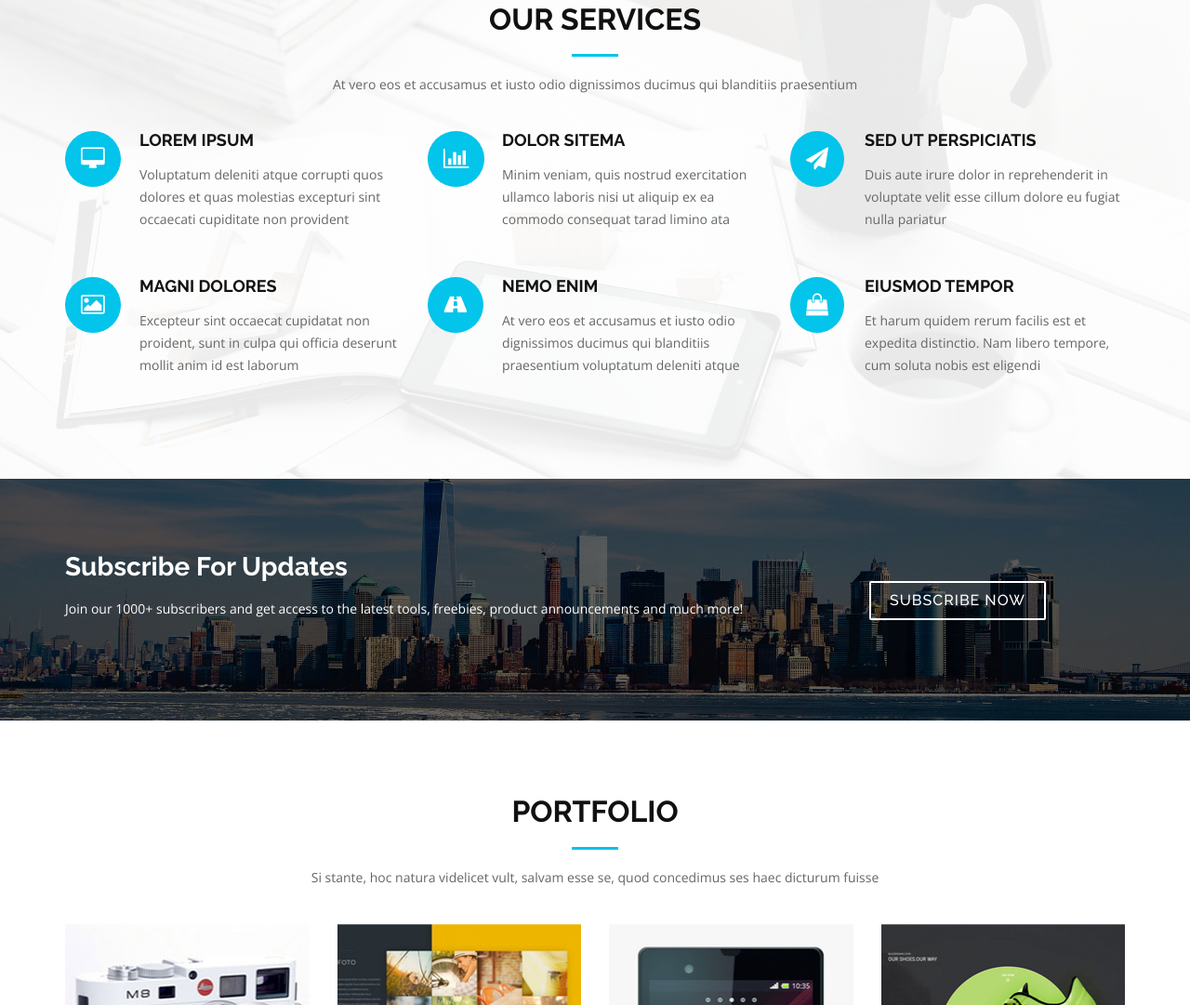
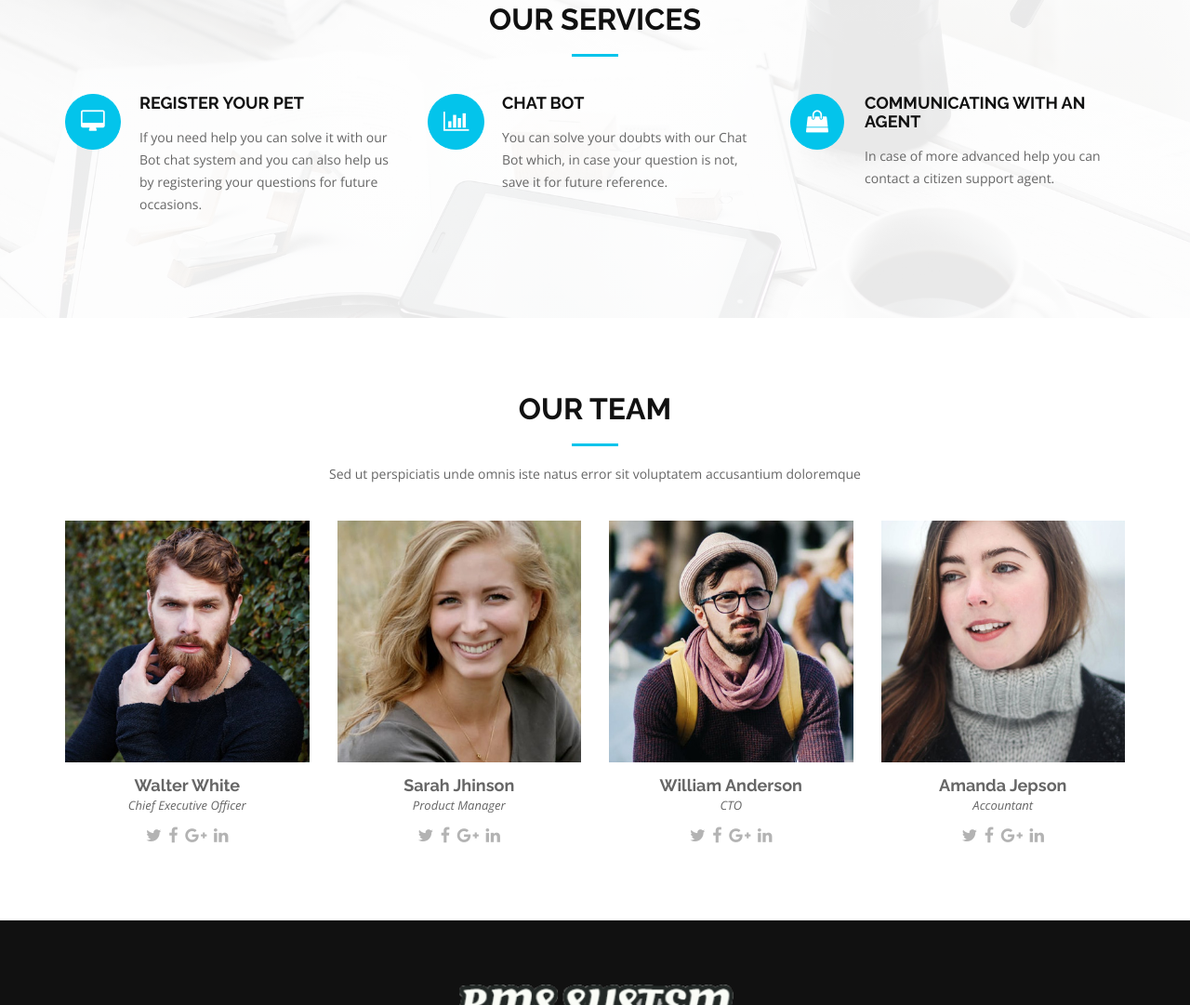
Before and after one commit to bmorenor/PaginaB-P, a plain HTML site: page proyecto final/ProOnliPc/index.html in a window 1280 px wide. Shown: the part 1719-2800 px from the top of the page at 93% size. Drawn offline with nearby package versions, Linux system fonts and the light colour scheme.

Commit message:
Segundo cambio

```diff
--- a/proyecto final/ProOnliPc/index.html
+++ b/proyecto final/ProOnliPc/index.html
@@ -141,7 +141,7 @@
     </div>
   </section>
 
-  <!--==========================
+ <!--==========================
   Services Section
   ============================-->
   <section id="services">
@@ -150,40 +150,24 @@
         <div class="col-md-12">
           <h3 class="section-title">Our Services</h3>
           <div class="section-title-divider"></div>
-          <p class="section-description">At vero eos et accusamus et iusto odio dignissimos ducimus qui blanditiis praesentium</p>
+          <p class="section-description"></p>
         </div>
       </div>
-
       <div class="row">
         <div class="col-md-4 service-item">
           <div class="service-icon"><i class="fa fa-desktop"></i></div>
-          <h4 class="service-title"><a href="">Lorem Ipsum</a></h4>
-          <p class="service-description">Voluptatum deleniti atque corrupti quos dolores et quas molestias excepturi sint occaecati cupiditate non provident</p>
+          <h4 class="service-title"><a href="">Register your pet</a></h4>
+          <p class="service-description">If you need help you can solve it with our Bot chat system and you can also help us by registering your questions for future occasions.</p>
         </div>
         <div class="col-md-4 service-item">
           <div class="service-icon"><i class="fa fa-bar-chart"></i></div>
-          <h4 class="service-title"><a href="">Dolor Sitema</a></h4>
-          <p class="service-description">Minim veniam, quis nostrud exercitation ullamco laboris nisi ut aliquip ex ea commodo consequat tarad limino ata</p>
-        </div>
-        <div class="col-md-4 service-item">
-          <div class="service-icon"><i class="fa fa-paper-plane"></i></div>
-          <h4 class="service-title"><a href="">Sed ut perspiciatis</a></h4>
-          <p class="service-description">Duis aute irure dolor in reprehenderit in voluptate velit esse cillum dolore eu fugiat nulla pariatur</p>
-        </div>
-        <div class="col-md-4 service-item">
-          <div class="service-icon"><i class="fa fa-photo"></i></div>
-          <h4 class="service-title"><a href="">Magni Dolores</a></h4>
-          <p class="service-description">Excepteur sint occaecat cupidatat non proident, sunt in culpa qui officia deserunt mollit anim id est laborum</p>
-        </div>
-        <div class="col-md-4 service-item">
-          <div class="service-icon"><i class="fa fa-road"></i></div>
-          <h4 class="service-title"><a href="">Nemo Enim</a></h4>
-          <p class="service-description">At vero eos et accusamus et iusto odio dignissimos ducimus qui blanditiis praesentium voluptatum deleniti atque</p>
+          <h4 class="service-title"><a href="">Chat bot</a></h4>
+          <p class="service-description">You can solve your doubts with our Chat Bot which, in case your question is not, save it for future reference.</p>
         </div>
         <div class="col-md-4 service-item">
           <div class="service-icon"><i class="fa fa-shopping-bag"></i></div>
-          <h4 class="service-title"><a href="">Eiusmod Tempor</a></h4>
-          <p class="service-description">Et harum quidem rerum facilis est et expedita distinctio. Nam libero tempore, cum soluta nobis est eligendi</p>
+          <h4 class="service-title"><a href="">Communicating with an agent</a></h4>
+          <p class="service-description">In case of more advanced help you can contact a citizen support agent.</p>
         </div>
       </div>
     </div>
@@ -192,7 +176,7 @@
   <!--==========================
   Subscrbe Section
   ============================-->
-  <section id="subscribe">
+  <!--<section id="subscribe">
     <div class="container wow fadeInUp">
       <div class="row">
         <div class="col-md-8">
@@ -204,12 +188,12 @@
         </div>
       </div>
     </div>
-  </section>
+  </section>-->
 
   <!--==========================
   Porfolio Section
   ============================-->
-  <section id="portfolio">
+ <!---- <section id="portfolio">
     <div class="container wow fadeInUp">
       <div class="row">
         <div class="col-md-12">
@@ -294,12 +278,12 @@
 
       </div>
     </div>
-  </section>
+  </section>-->
 
   <!--==========================
   Testimonials Section
   ============================-->
-  <section id="testimonials">
+  <!--<section id="testimonials">
     <div class="container wow fadeInUp">
       <div class="row">
         <div class="col-md-12">
@@ -340,7 +324,7 @@
       </div>
 
     </div>
-  </section>
+  </section>-->
 
   <!--==========================
   Team Section
@@ -419,7 +403,7 @@
   <!--==========================
   Contact Section
   ============================-->
-  <section id="contact">
+ <!---- <section id="contact">
     <div class="container wow fadeInUp">
       <div class="row">
         <div class="col-md-12">
@@ -480,24 +464,21 @@
     </div>
   </section>
 
-  <!--==========================
+  <!-==========================
   Footer
 ============================-->
   <footer id="footer">
     <div class="container">
       <div class="row">
         <div class="col-md-12">
-          <div class="copyright">
-            &copy; Copyright <strong>ProOnliPc Theme</strong>. All Rights Reserved
-          </div>
+
           <div class="credits">
-
-            Templates by <a href="https://www.youtube.com/channel/UCDH0DJaVLkCDtl_YN9hhByw?view_as=subscriber">ProOnliPc</a>
+            <a href="#hero"><img src="img/Logo bms system 2.png" alt="" title="" /></img></a>
           </div>
         </div>
       </div>
     </div>
-  </footer>
+  </footer>-->
   <!-- #footer -->
 
   <a href="#" class="back-to-top"><i class="fa fa-chevron-up"></i></a>
```
